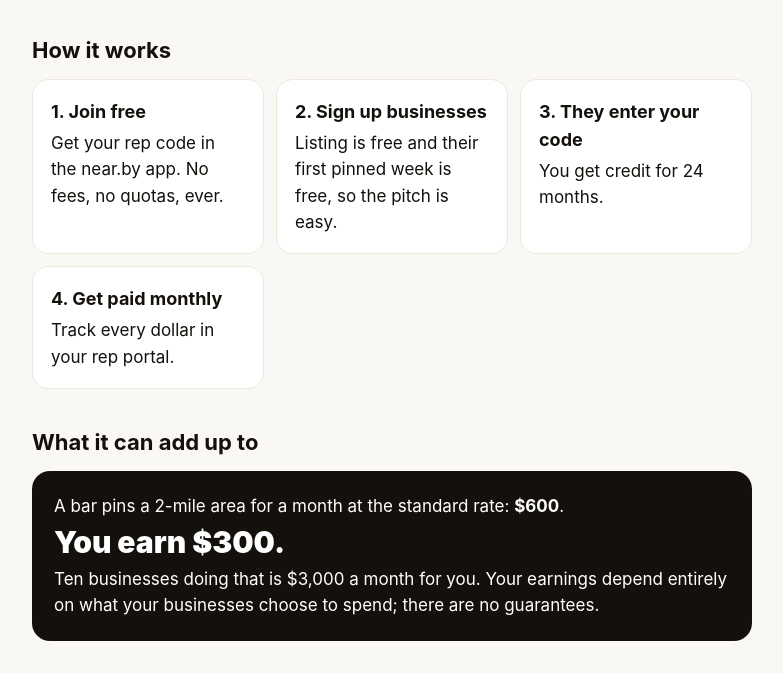
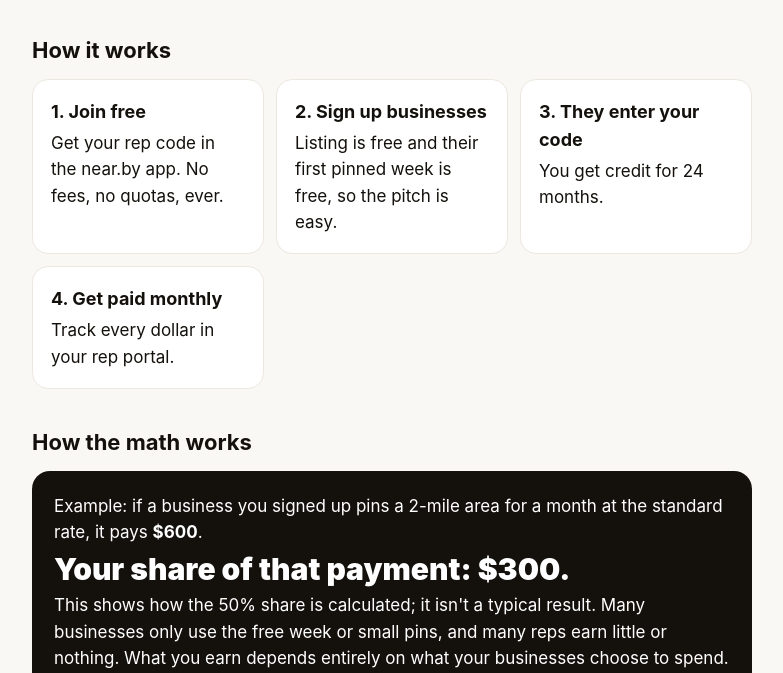
Before and after one commit to alwish45/nearby-site, a plain HTML site: page reps.html in a window 1280 px wide. Shown: the part 271-944 px from the top of the page, without its empty margins (248-1031 px from the left). Drawn offline with Linux system fonts and the light colour scheme.

Commit message:
Reword rep earnings example (not typical results); SLC default in privacy policy (#3)
Claude-Session: https://claude.ai/code/session_01WMga258DTxs9Lpm9iUTSnE

Co-authored-by: Claude <noreply@anthropic.com>

```diff
--- a/reps.html
+++ b/reps.html
@@ -40,11 +40,11 @@
     <div class="card"><b>4. Get paid monthly</b>Track every dollar in your rep portal.</div>
   </div>
 
-  <h2>What it can add up to</h2>
+  <h2>How the math works</h2>
   <div class="example">
-    <div>A bar pins a 2-mile area for a month at the standard rate: <strong>$600</strong>.</div>
-    <div class="big">You earn $300.</div>
-    <div>Ten businesses doing that is $3,000 a month for you. Your earnings depend entirely on what your businesses choose to spend; there are no guarantees.</div>
+    <div>Example: if a business you signed up pins a 2-mile area for a month at the standard rate, it pays <strong>$600</strong>.</div>
+    <div class="big">Your share of that payment: $300.</div>
+    <div>This shows how the 50% share is calculated; it isn't a typical result. Many businesses only use the free week or small pins, and many reps earn little or nothing. What you earn depends entirely on what your businesses choose to spend.</div>
   </div>
 
   <h2>Bring a friend</h2>
```
Also changed, not shown: privacy.html (+1 -1 lines).
